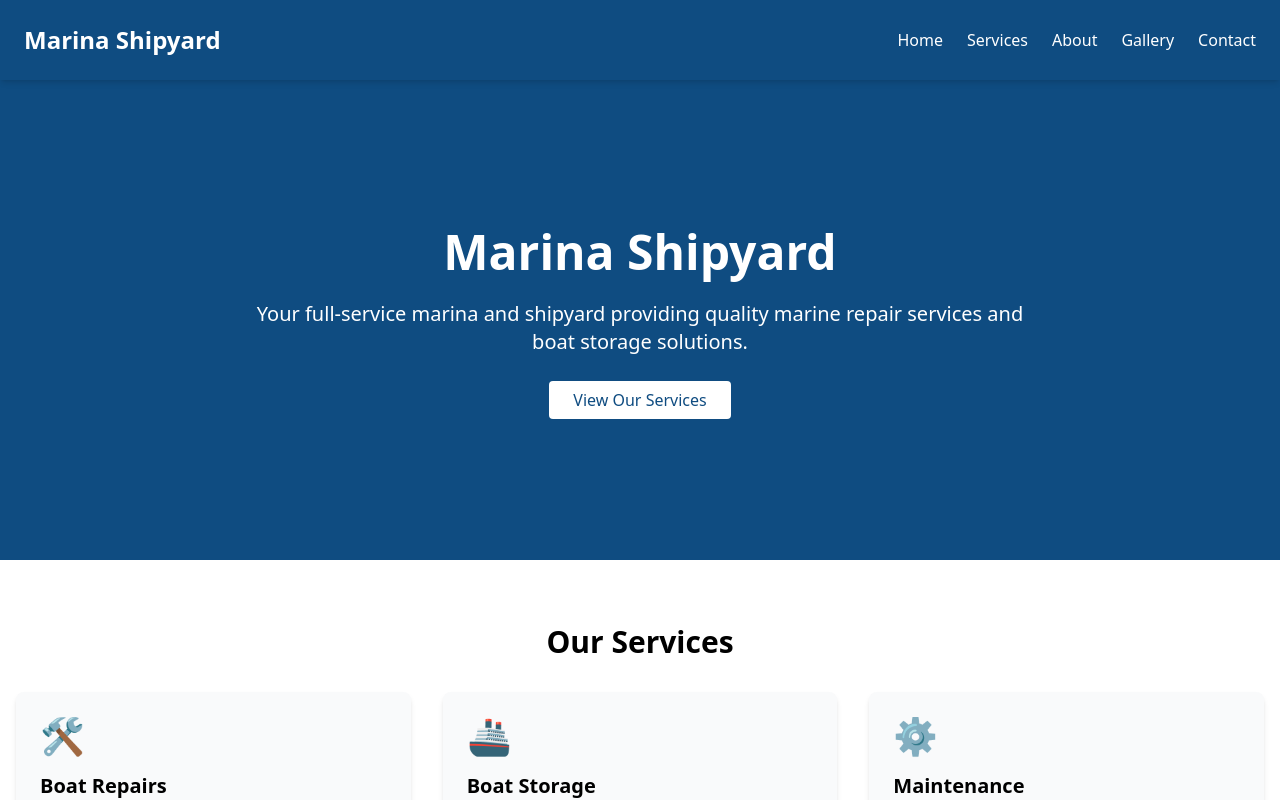
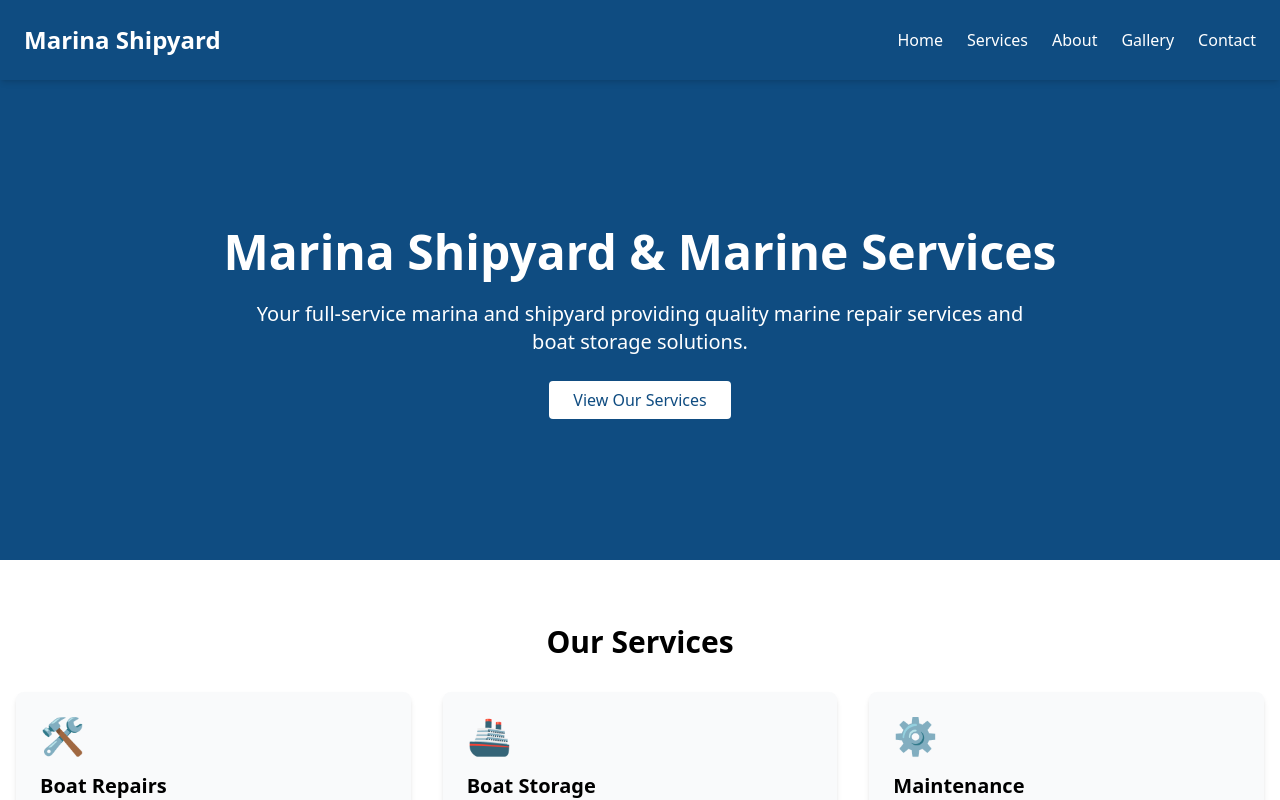
Before and after one commit to Brandonrz369/mar, a Next.js app: page / in a window 1280 px wide. Shown: the top 800 px of the page. Built offline with nearby package versions, Linux system fonts and the light colour scheme.

Commit message:
Update site title

```diff
--- a/src/app/page.js
+++ b/src/app/page.js
@@ -29,7 +29,7 @@ export default function Home() {
 
       <section className="relative h-[60vh] flex items-center justify-center overflow-hidden bg-primary">
         <div className="container mx-auto px-4 z-10 text-center text-white">
-          <h1 className="text-4xl md:text-5xl font-bold mb-6">Marina Shipyard</h1>
+          <h1 className="text-4xl md:text-5xl font-bold mb-6">Marina Shipyard & Marine Services</h1>
           <p className="text-xl max-w-3xl mx-auto mb-8">
             Your full-service marina and shipyard providing quality marine repair services and boat storage solutions.
           </p>
```
